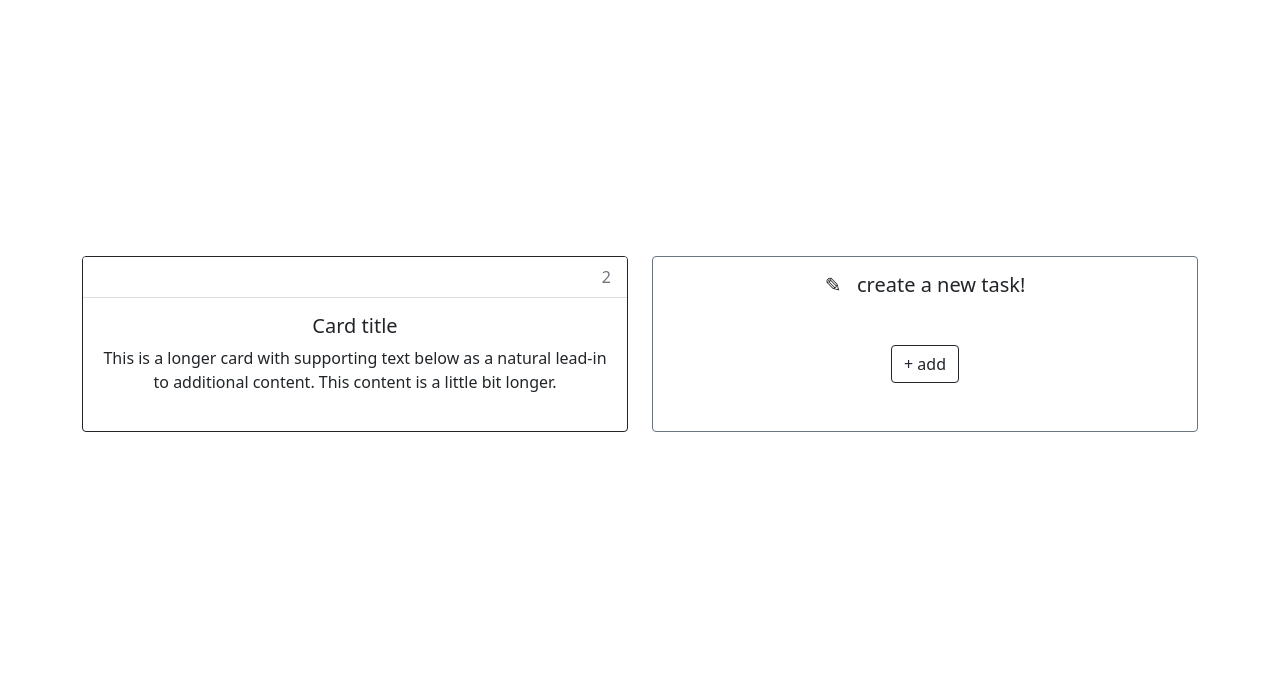
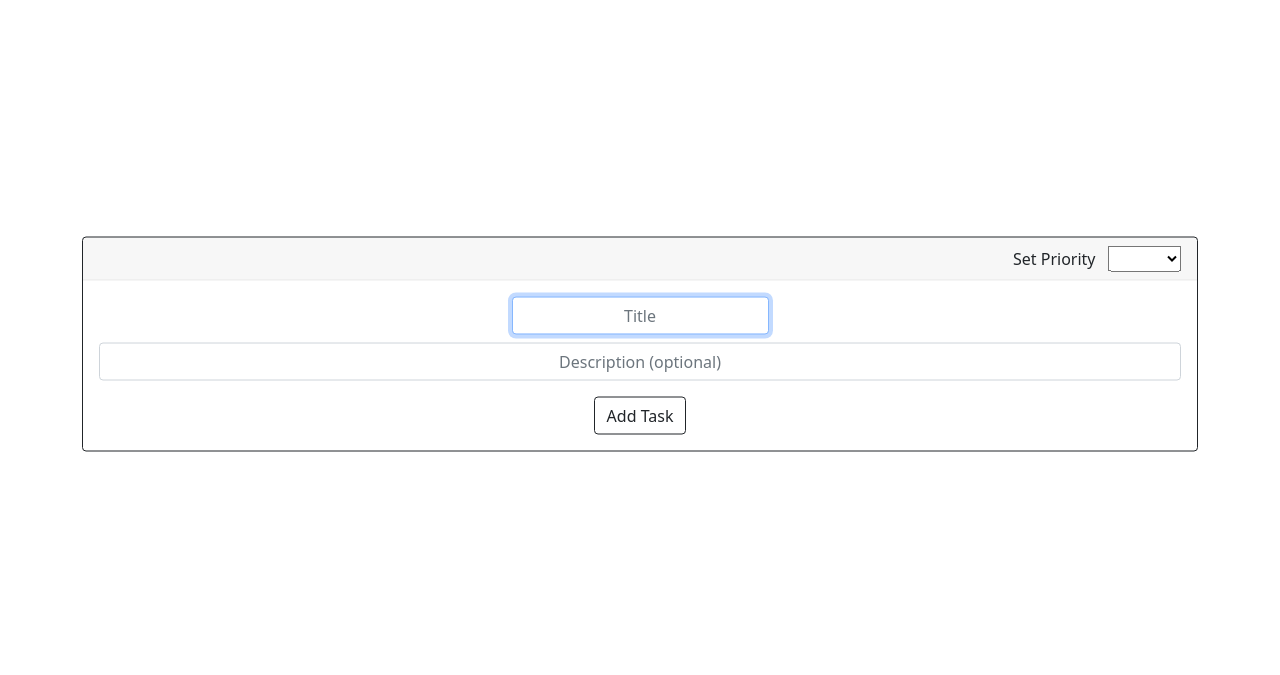
Before and after one commit to fentybit/NoteToSelf, a Flask app: template templates/new.html in a window 1280 px wide. Shown: the part 56-731 px from the top of the page. Run offline with Flask 2, Linux system fonts and the light colour scheme; the template is opened without the code that fills it, so the values that code supplies are empty; some libraries are stand-ins or nearby versions.

Commit message:
feat: build new card and update todos table

```diff
--- a/app.py
+++ b/app.py
@@ -54,11 +54,15 @@ def logout():
   return redirect("/")
 
 
-@app.route("/new")
+@app.route("/new", methods=["GET", "POST"])
 @login_required
 def new():
-  # add get and post here
-  return redirect("/new")
+  if request.method == "POST":
+    # do something here
+    return redirect("/")
+
+  else:
+    return render_template("new.html")
 
 
 @app.route("/register", methods=["GET", "POST"])
--- a/notetoself.sql
+++ b/notetoself.sql
@@ -11,5 +11,5 @@ CREATE TABLE todos (
   user_id INTEGER NOT NULL,
   priority INTEGER NOT NULL,
   title TEXT NOT NULL,
-  description TEXT NOT NULL
+  description TEXT
 );
--- a/templates/index.html
+++ b/templates/index.html
@@ -16,9 +16,8 @@
       <div class="col">
         <div class="card border-secondary h-100">
           <div class="card-body">
-            <h5 class="card-title">✎ &nbsp; create a new task!</h5>
-            <br />
-            <p class="card-body align-items-center d-flex justify-content-center"><a href="/new" class="btn btn-outline-dark">+ add</a></p>
+            <h4 class="card-title">✎</h4>
+            <p class="card-body align-items-center d-flex justify-content-center"><a href="/new" class="btn btn-outline-dark">+ Create Task</a></p>
           </div>
         </div>
       </div>
--- a/templates/new.html
+++ b/templates/new.html
@@ -1,23 +1,28 @@
 {% extends "layout.html" %}
 
 {% block main %}
-<div class="row row-cols-1 row-cols-md-2 g-4">
+<div class="row row-cols-1">
   <div class="col">
     <div class="card border-dark h-100">
-      <div class="card-header text-secondary text-end bg-white">2</div>
+      <div class="card-header text-end">
+        <label for="priority">Set Priority &nbsp;</label>
+        <select id="priority" name="priority">
+          <option disabled value="" selected />
+          <option value="1">☆☆☆</option>
+          <option value="2">☆☆</option>
+          <option value="3">☆</option>
+        </select>
+      </div>
       <div class="card-body ">
-        <h5 class="card-title">Card title</h5>
-        <p class="card-text">This is a longer card with supporting text below as a natural lead-in to additional content. This content is a little bit longer.</p>
-      </div>
-    </div>
-  </div>
-
-  <div class="col">
-    <div class="card border-secondary h-100">
-      <div class="card-body">
-        <h5 class="card-title">✎ &nbsp; create a new task!</h5>
-        <br />
-        <p class="card-body align-items-center d-flex justify-content-center"><a href="/new" class="btn btn-outline-dark">+ add</a></p>
+        <p class="card-title">
+          <input autocomplete="off" autofocus class="form-control mx-auto w-auto" id="title" name="title" placeholder="Title" style="text-align: center;" type="text">
+        </p>
+        <p class="card-text">
+          <input autocomplete="off" autofocus class="form-control mx-auto" id="description" name="description" placeholder="Description (optional)" style="text-align: center;" type="text">
+        </p>
+        <p class="card-text">
+          <button class="btn btn-outline-dark" type="submit">Add Task</button>
+        </p>
       </div>
     </div>
   </div>
```
Also changed, not shown: notetoself.db, 4 other files.
